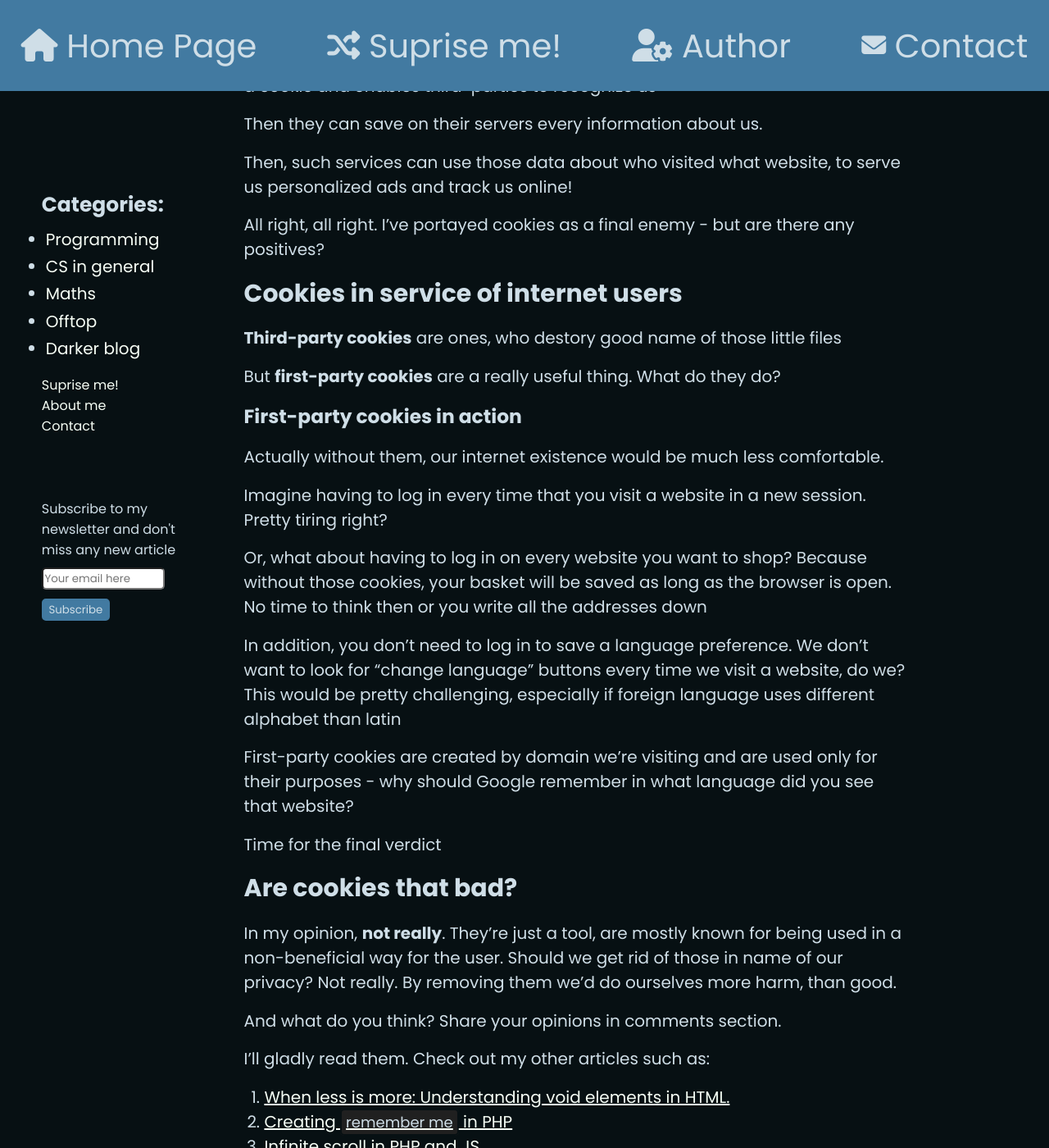
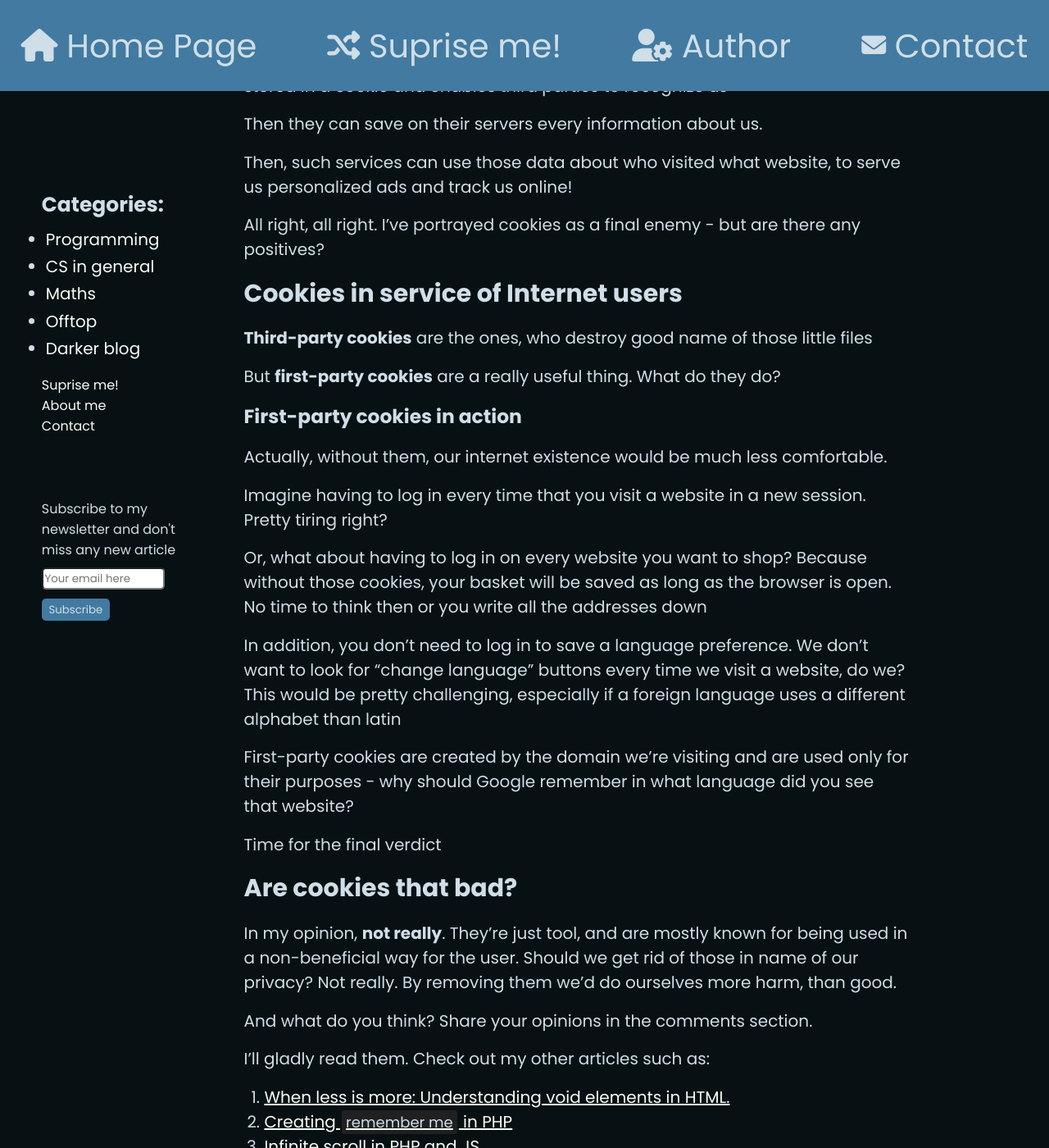
Before and after one commit to wizarddos/blog, a Jekyll site: the page built from _posts/2024-05-06-are-cookies-as-bad-as-they-say.md, in a window 1280 px wide and 1400 px high, scrolled down 752 px. Shown: the whole window at 82% size. Built offline with Jekyll 4.4.1, drawn with Linux system fonts in a browser that asks for light colours; comment, search, counter and statistics services are not loaded; some of the changed text lies outside the part shown.

Commit message:
Fixed a bunch of spelling errors

```diff
--- a/_posts/2024-05-06-are-cookies-as-bad-as-they-say.md
+++ b/_posts/2024-05-06-are-cookies-as-bad-as-they-say.md
@@ -8,14 +8,14 @@ excerpt_separator: <!--more-->
 
 When talking about our privacy online, cookies are frequently mentioned.
 
-They are portrayed as nr. 1 enemy in fight against big tech control
+They are portrayed as the nr. 1 enemy in fight against big tech control
 
 But, are they really just bad? Can we use them for a good cause?
 Let's take a look
 
 ## Cookies? Like from a bakery?
 
-No, not these cookies. By `cookies` i mean little files saved by browsers on our computers for storing little chunks of data
+No, not these cookies. By `cookies` I mean little files saved by browsers on our computers for storing little chunks of data
 
 When you visit a website, there are frequently popups with "Do you accept cookies?" paragraphs
 
@@ -23,25 +23,25 @@ What do we even accept?
 
 ## Cookies and it's usage
 
-The most well known use of cookies is tracking. But how do they exactly track?
+The most well-known use of cookies is tracking. But how do they exactly track?
 
-Everyone, who came in contact with cookies, get assigned unique ID. It's stored in a cookie and enables third-parties to recognize us
+Everyone, who comes in contact with cookies, gets assigned a unique ID. It's stored in a cookie and enables third parties to recognize us
 
 Then they can save on their servers every information about us.
 
 Then, such services can use those data about who visited what website, to serve us personalized ads and track us online!
 
-All right, all right. I've portayed cookies as a final enemy - but are there any positives?
+All right, all right. I've portrayed cookies as a final enemy - but are there any positives?
 
-## Cookies in service of internet users
+## Cookies in service of Internet users
 
-**Third-party cookies** are ones, who destory good name of those little files
+**Third-party cookies** are the ones, who destroy good name of those little files
 
 But **first-party cookies** are a really useful thing. What do they do?
 
 ### First-party cookies in action
 
-Actually without them, our internet existence would be much less comfortable.
+Actually, without them, our internet existence would be much less comfortable.
 
 Imagine having to log in every time that you visit a website in a new session. Pretty tiring right?
 
@@ -49,9 +49,9 @@ Or, what about having to log in on every website you want to shop? Because witho
 No time to think then or you write all the addresses down
 
 In addition, you don't need to log in to save a language preference. We don't want to look for "change language" buttons every time we visit a website, do we?
-This would be pretty challenging, especially if foreign language uses different alphabet than latin
+This would be pretty challenging, especially if a foreign language uses a different alphabet than latin
 
-First-party cookies are created by domain we're visiting and are used only for their purposes - why should Google remember in what language did you see that website?
+First-party cookies are created by the domain we're visiting and are used only for their purposes - why should Google remember in what language did you see that website?
 
 
 
@@ -59,10 +59,10 @@ Time for the final verdict
 
 ## Are cookies that bad?
 
-In my opinion, **not really**. They're just a tool, are mostly known for being used in a non-beneficial way for the user.
+In my opinion, **not really**. They're just tool, and are mostly known for being used in a non-beneficial way for the user.
 Should we get rid of those in name of our privacy? Not really. By removing them we'd do ourselves more harm, than good.
 
-And what do you think? Share your opinions in comments section.
+And what do you think? Share your opinions in the comments section.
 
 I'll gladly read them.
 Check out my other articles such as:
@@ -72,8 +72,8 @@ Check out my other articles such as:
 3. [Infinite scroll in PHP and JS](https://wizarddos.github.io/blog/programming/2024/04/02/php-javascript-ajax-fetch-infinite-scroll.html)
 4. [My PHP course](https://wizarddos.github.io/blog/series/php_0_to_hero.html)
 
-Or just use [random button](https://wizarddos.github.io/blog/random) in header
+Or just use [random button](https://wizarddos.github.io/blog/random) in the header
 
-And subscribe to my newsletter to always be up-to-date with latest topics
+Subscribe to my newsletter to always be up-to-date with the latest topics
 
 That's it, see you next time!
```
